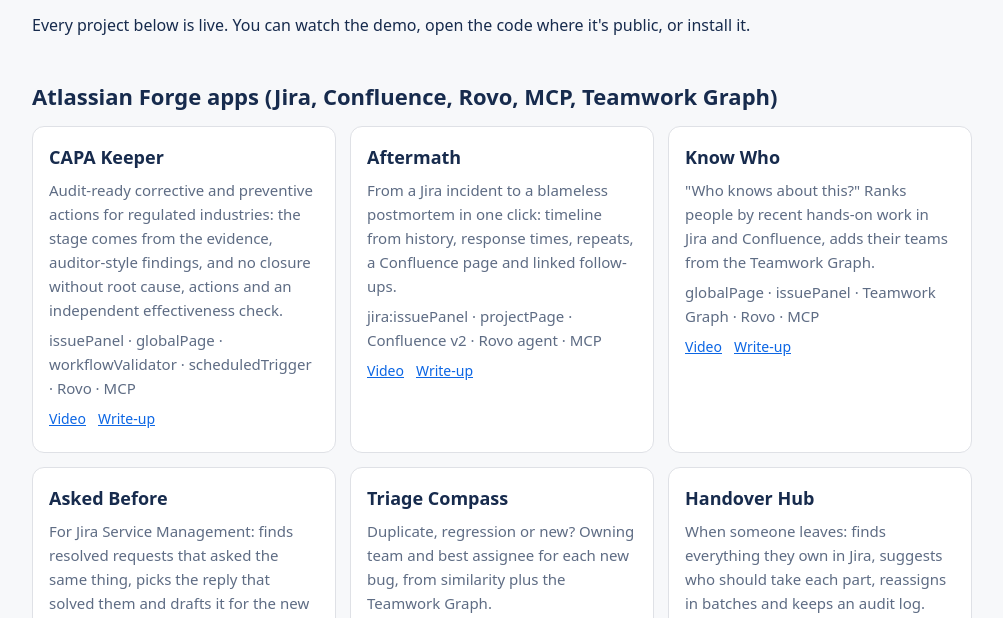
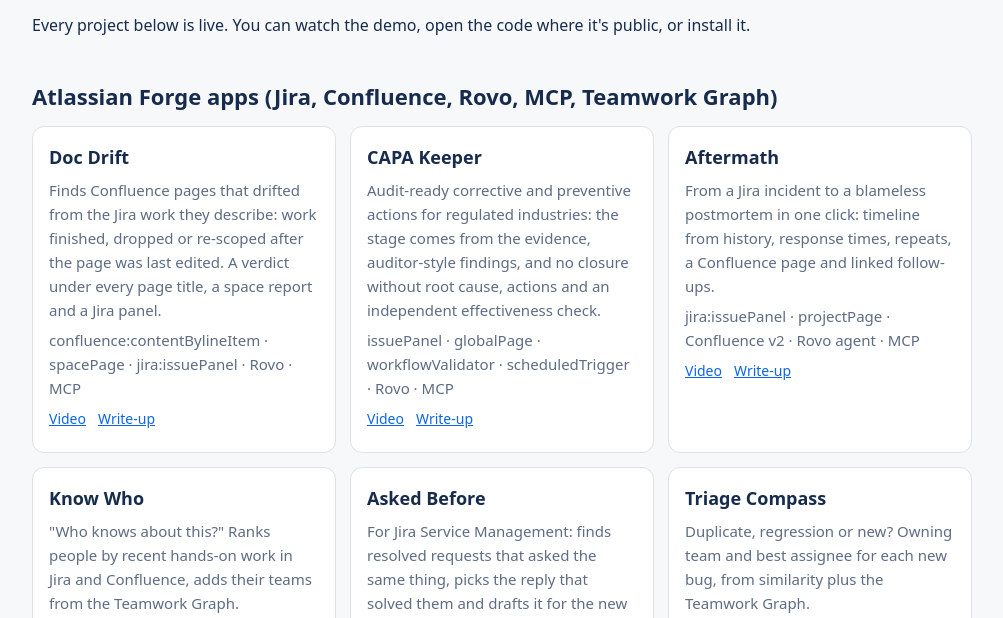
Before and after one commit to mertbatis/kronides-apps, a plain HTML site: page portfolio/index.html in a window 1280 px wide. Shown: the part 161-779 px from the top of the page, without its empty margins (138-1141 px from the left). Drawn offline with Linux system fonts and the light colour scheme.

Commit message:
Portfolio: Doc Drift

```diff
--- a/portfolio/index.html
+++ b/portfolio/index.html
@@ -16,6 +16,7 @@ ul{padding-left:20px}</style></head><body><main>
 
 <h2>Atlassian Forge apps (Jira, Confluence, Rovo, MCP, Teamwork Graph)</h2>
 <div class="grid">
+<div class="c"><h3>Doc Drift</h3><p>Finds Confluence pages that drifted from the Jira work they describe: work finished, dropped or re-scoped after the page was last edited. A verdict under every page title, a space report and a Jira panel.</p><p class="tags">confluence:contentBylineItem · spacePage · jira:issuePanel · Rovo · MCP</p><p class="links"><a href="https://youtu.be/wF-Gh_dqhQQ">Video</a><a href="https://devpost.com/software/doc-drift">Write-up</a></p></div>
 <div class="c"><h3>CAPA Keeper</h3><p>Audit-ready corrective and preventive actions for regulated industries: the stage comes from the evidence, auditor-style findings, and no closure without root cause, actions and an independent effectiveness check.</p><p class="tags">issuePanel · globalPage · workflowValidator · scheduledTrigger · Rovo · MCP</p><p class="links"><a href="https://youtu.be/kar-FiwZfC0">Video</a><a href="https://devpost.com/software/capa-keeper">Write-up</a></p></div>
 <div class="c"><h3>Aftermath</h3><p>From a Jira incident to a blameless postmortem in one click: timeline from history, response times, repeats, a Confluence page and linked follow-ups.</p><p class="tags">jira:issuePanel · projectPage · Confluence v2 · Rovo agent · MCP</p><p class="links"><a href="https://youtu.be/G60w4LhPx9s">Video</a><a href="https://devpost.com/software/aftermath-e0zmny">Write-up</a></p></div>
 <div class="c"><h3>Know Who</h3><p>"Who knows about this?" Ranks people by recent hands-on work in Jira and Confluence, adds their teams from the Teamwork Graph.</p><p class="tags">globalPage · issuePanel · Teamwork Graph · Rovo · MCP</p><p class="links"><a href="https://youtu.be/cxVJ4y8f204">Video</a><a href="https://devpost.com/software/know-who">Write-up</a></p></div>
```
